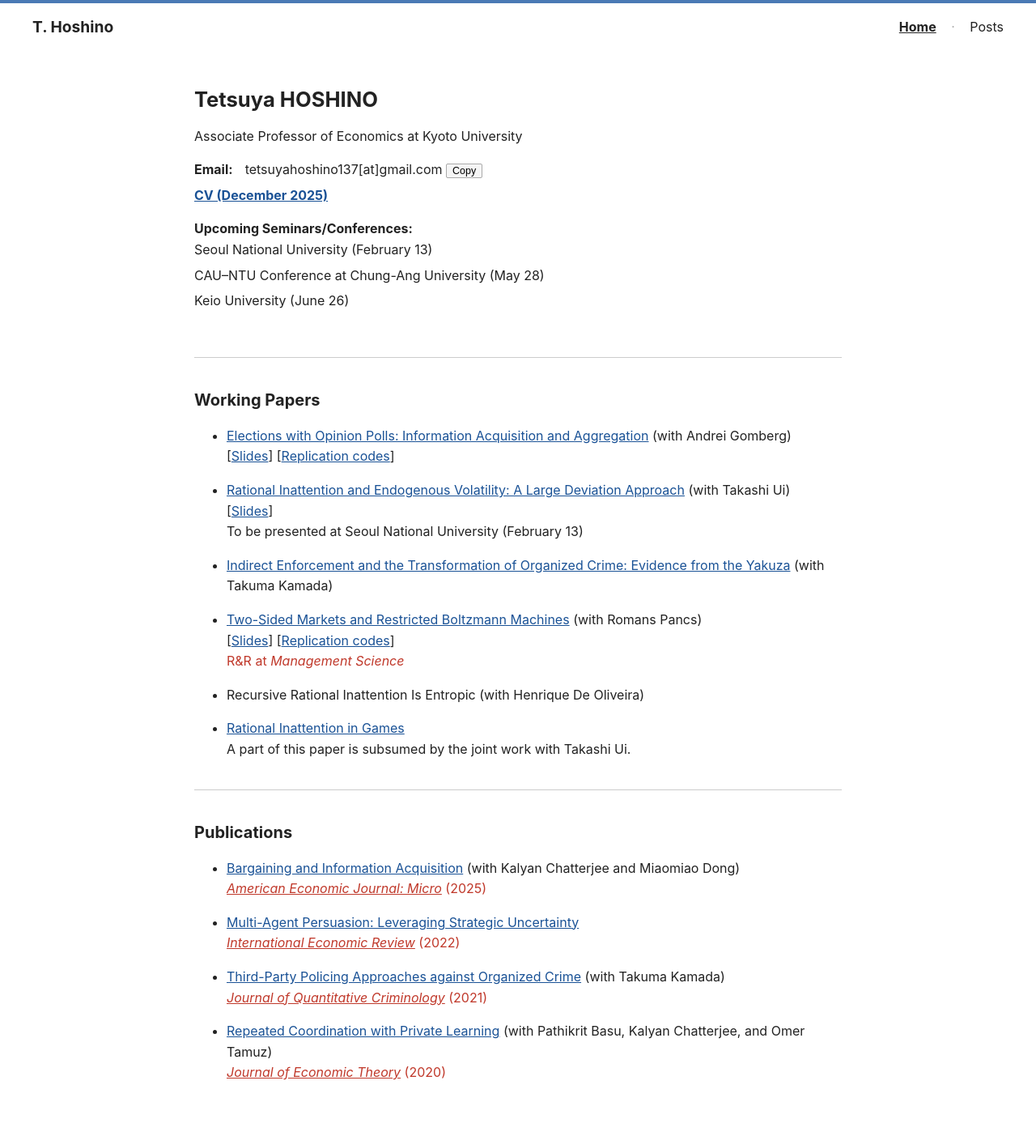
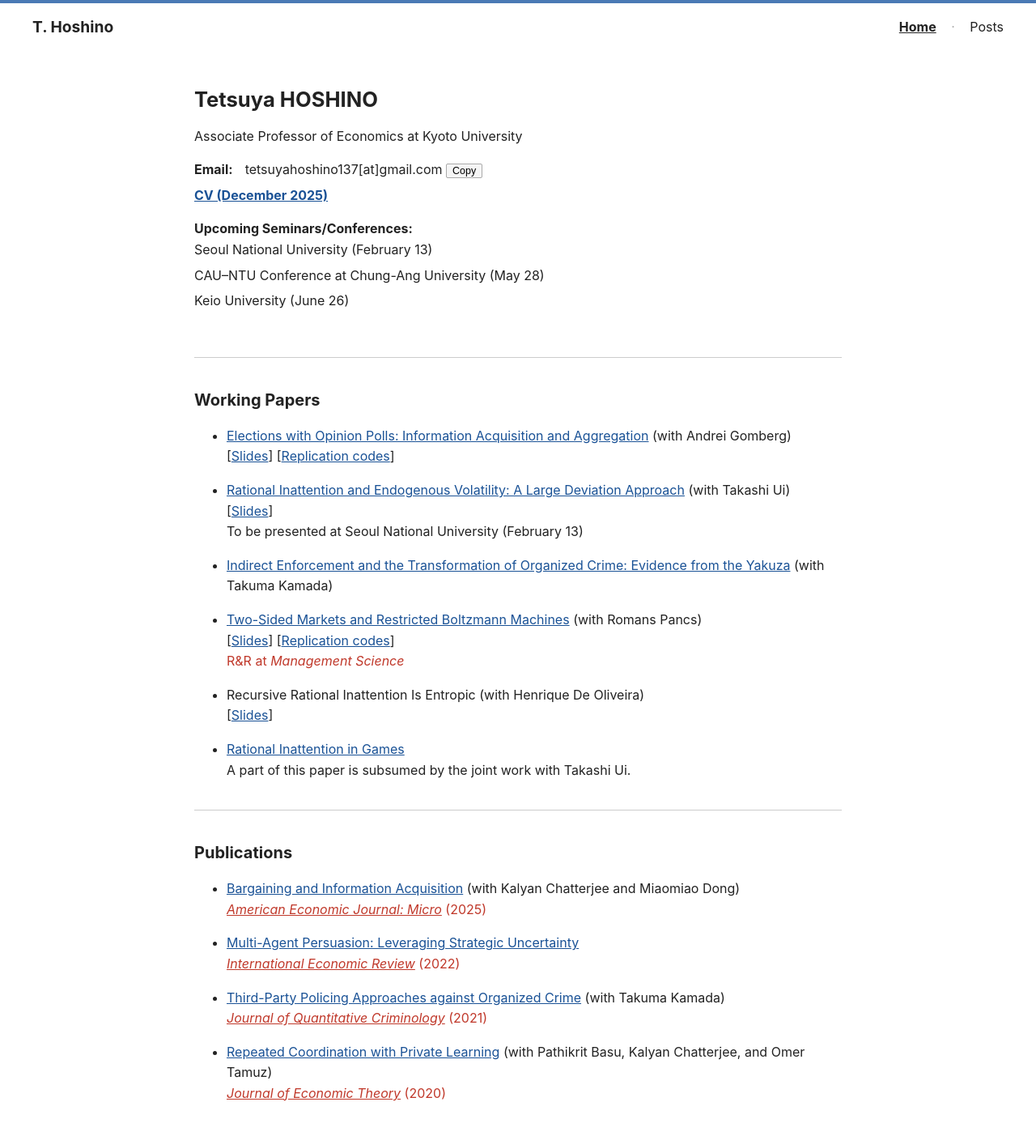
Before and after one commit to tetsuyahoshino137/tetsuyahoshino137.github.io, a Jekyll site: the page built from index.md, in a window 1280 px wide. Shown: the whole page at 81% size. Built offline with Jekyll 4.4.1, drawn with Linux system fonts in a browser that asks for light colours; before the commit the page ends 1378 px from its top, so only the background shows below that.

Commit message:
Update index.md

```diff
--- a/index.md
+++ b/index.md
@@ -48,6 +48,7 @@ title: Home
   <span class="red">R&R at *Management Science*</span>
 
 * Recursive Rational Inattention Is Entropic (with Henrique De Oliveira)
+  \[[Slides](slides/DeoliveiraHoshino_EconometricSociety.pdf)\]
 
 * [Rational Inattention in Games](papers/HoshinoJMP.pdf)
   A part of this paper is subsumed by the joint work with Takashi Ui.
```
